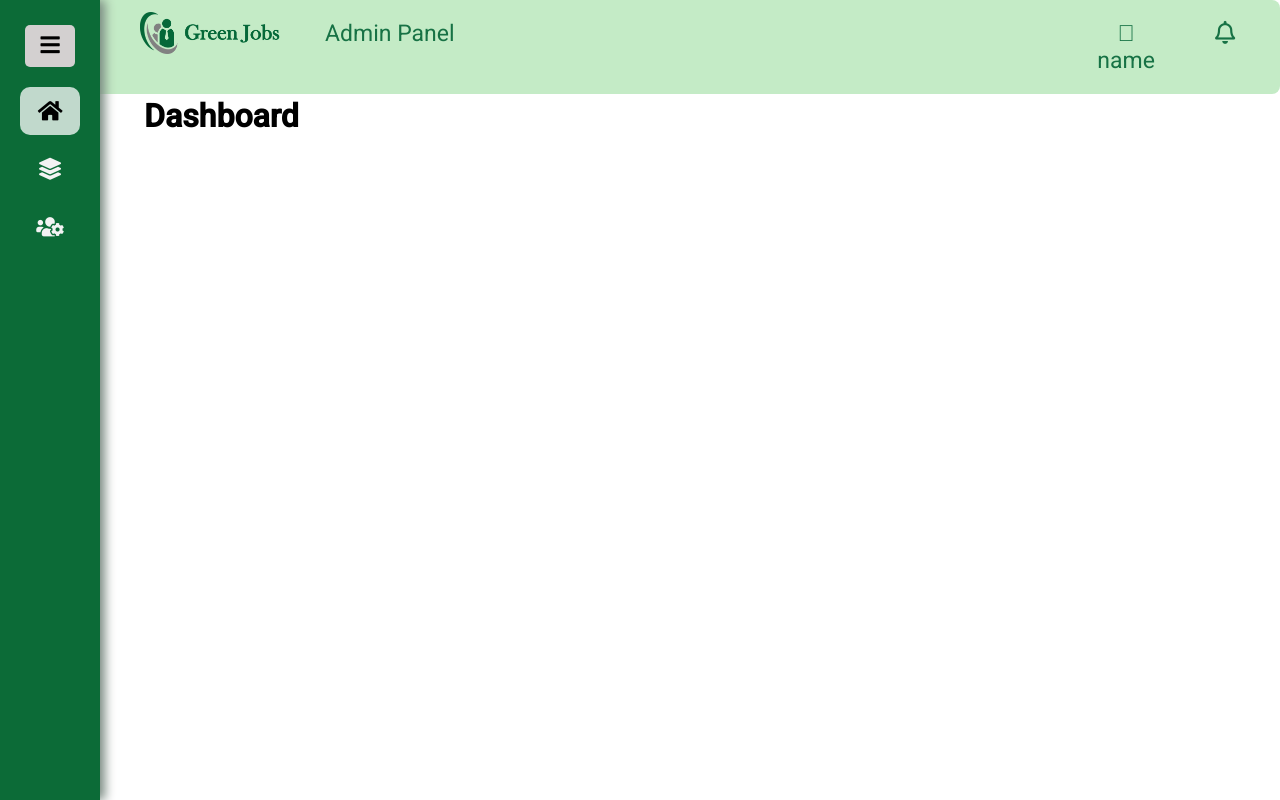
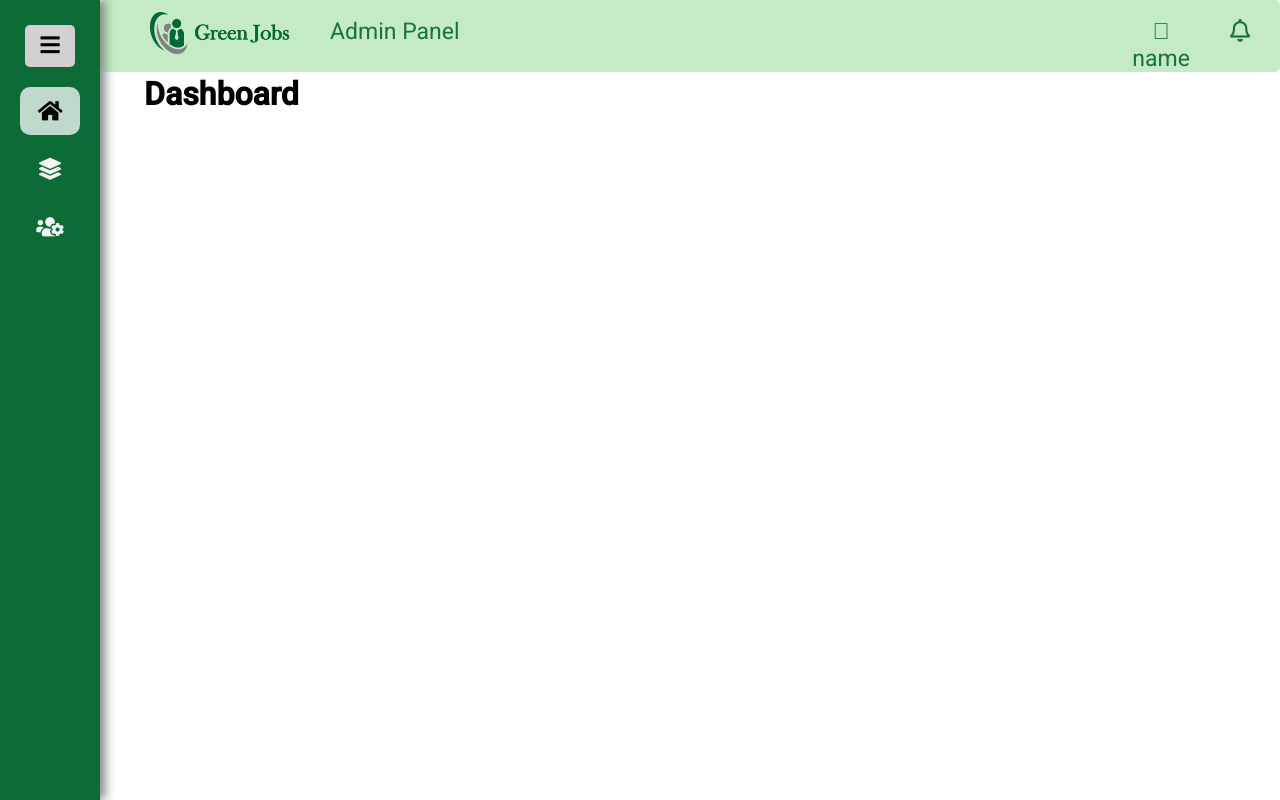
Before and after one commit to Ravinduvinoj/Job-Application, an Angular app: page /dashboard in a window 1280 px wide. Shown: the top 800 px of the page. Built offline with nearby package versions, Linux system fonts and the light colour scheme.

Commit message:
remove unnessary spaces and set margin-top

```diff
--- a/src/app/navbar/navbar.component.css
+++ b/src/app/navbar/navbar.component.css
@@ -1,37 +1,27 @@
-
 .dash-ul {
     background-color: #c4ebc6;
     width: auto;
-    top: 15px;
-    margin-left: 90px;
+    margin-left: 100px;
     list-style-type: none;
-    border-radius: 8px;
+    border-radius: 5px;
     overflow: hidden;
-
 }
-
 .dash-ul li {
     float: left;
 }
-
-
 .dash-ul li a {
-
+    margin-top: 18px;
     display: block;
     color: #177245;
     text-align: center;
-    padding: 20px 15px;
+    padding: 0px 10px;
     text-decoration: none;
     font-size: 23px;
 }
-
 .dash-list1 {
     float: right;
-    margin-right: 30px;
-
+    margin-right: 20px;
 }
-
-
 .dash-img {
     margin-left: 50px;
     text-align: center;
```
